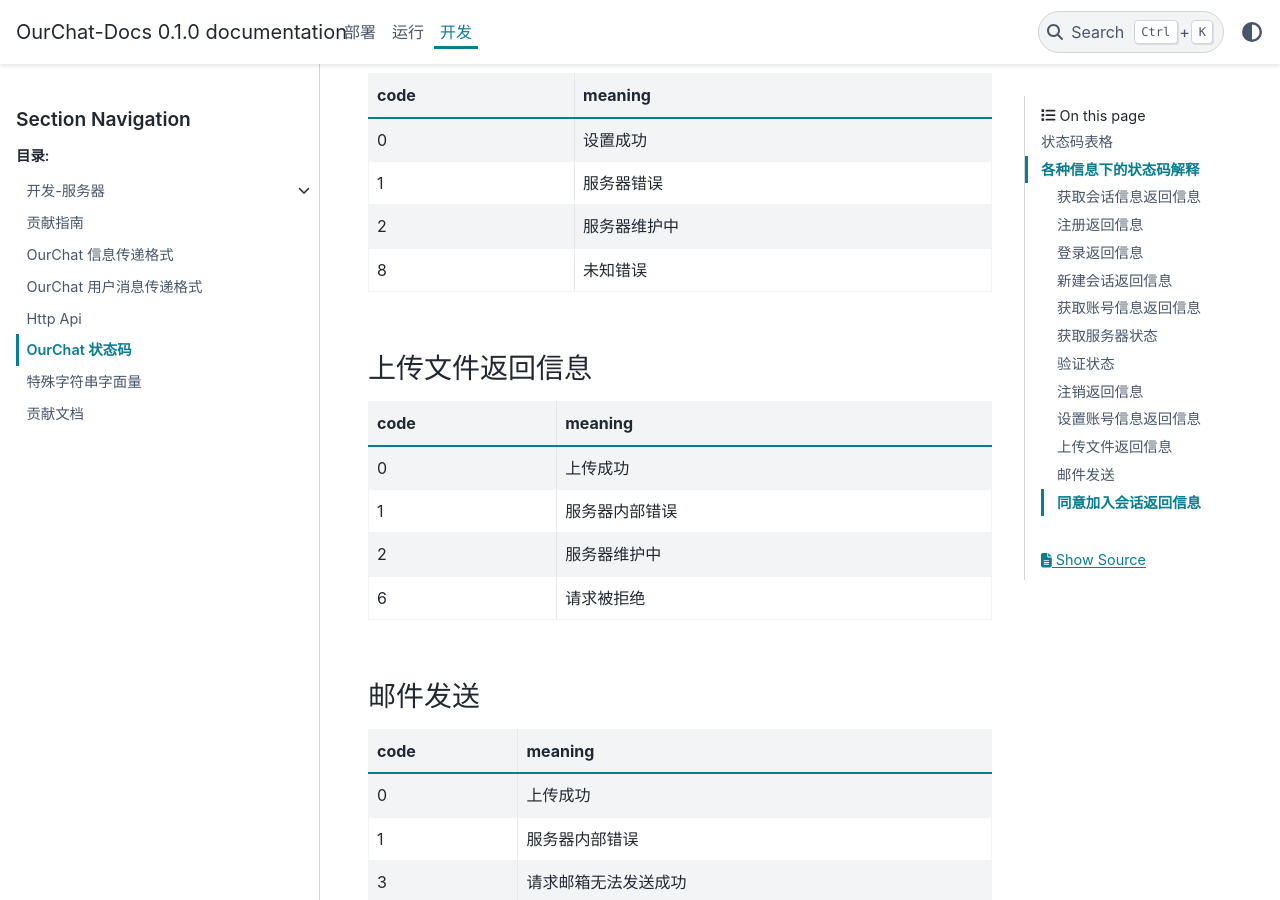
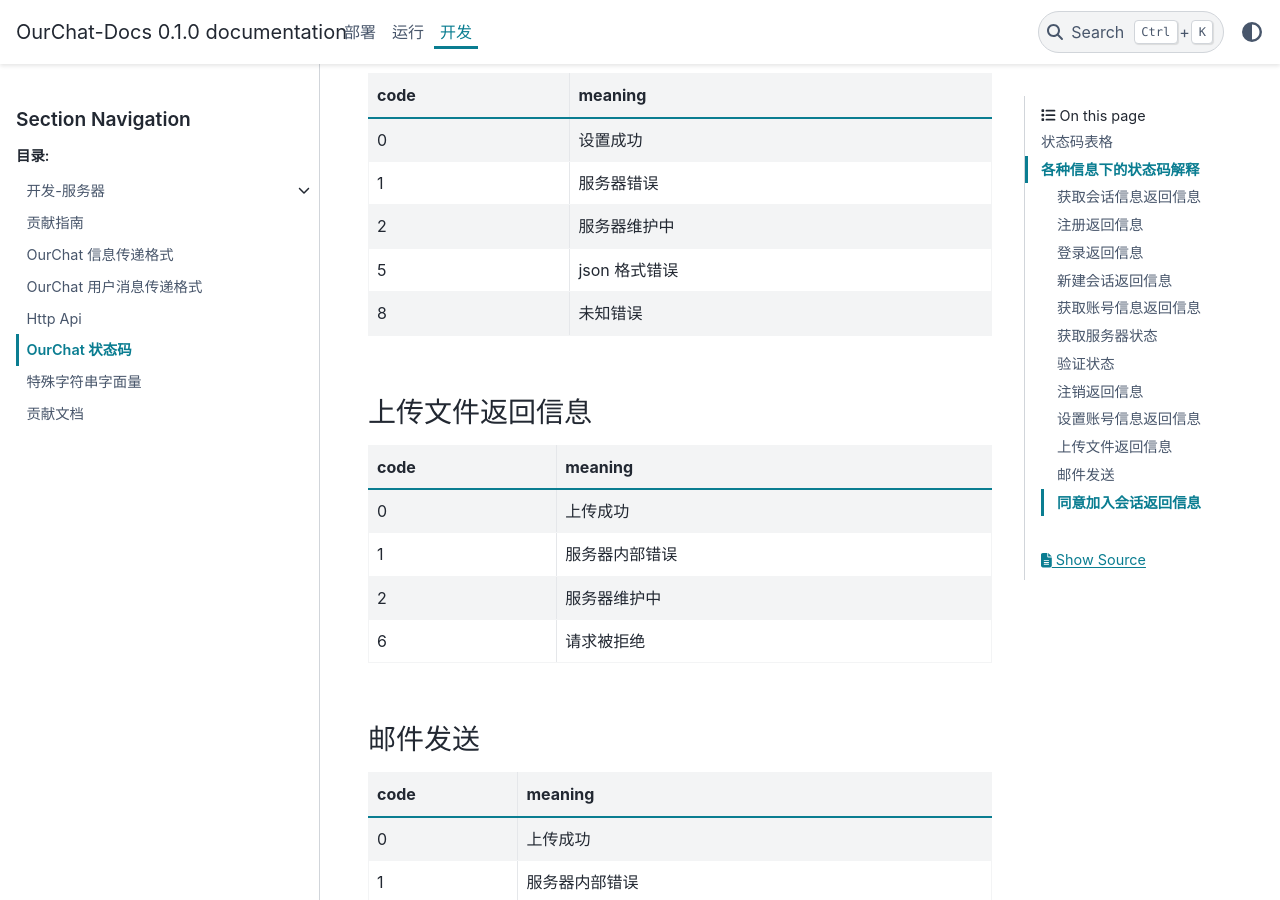
Before and after one commit to SkyUOI/OurChat-Docs, a Sphinx documentation site: the page built from docs/source/docs/development/status_code.md, in a window 1280 px wide and 900 px high, scrolled down 3770 px. Built offline with Sphinx 7.4.7 and the PyData theme 0.15.4, drawn with Linux system fonts in a browser that asks for light colours.

Commit message:
update status code

```diff
--- a/docs/source/docs/development/status_code.md
+++ b/docs/source/docs/development/status_code.md
@@ -97,12 +97,13 @@
 
 ### 设置账号信息返回信息
 
-| code | meaning      |
-| :--- | :----------- |
-| 0    | 设置成功     |
-| 1    | 服务器错误   |
-| 2    | 服务器维护中 |
-| 8    | 未知错误     |
+| code | meaning       |
+| :--- | :------------ |
+| 0    | 设置成功      |
+| 1    | 服务器错误    |
+| 2    | 服务器维护中  |
+| 5    | json 格式错误 |
+| 8    | 未知错误      |
 
 ### 上传文件返回信息
 
```
